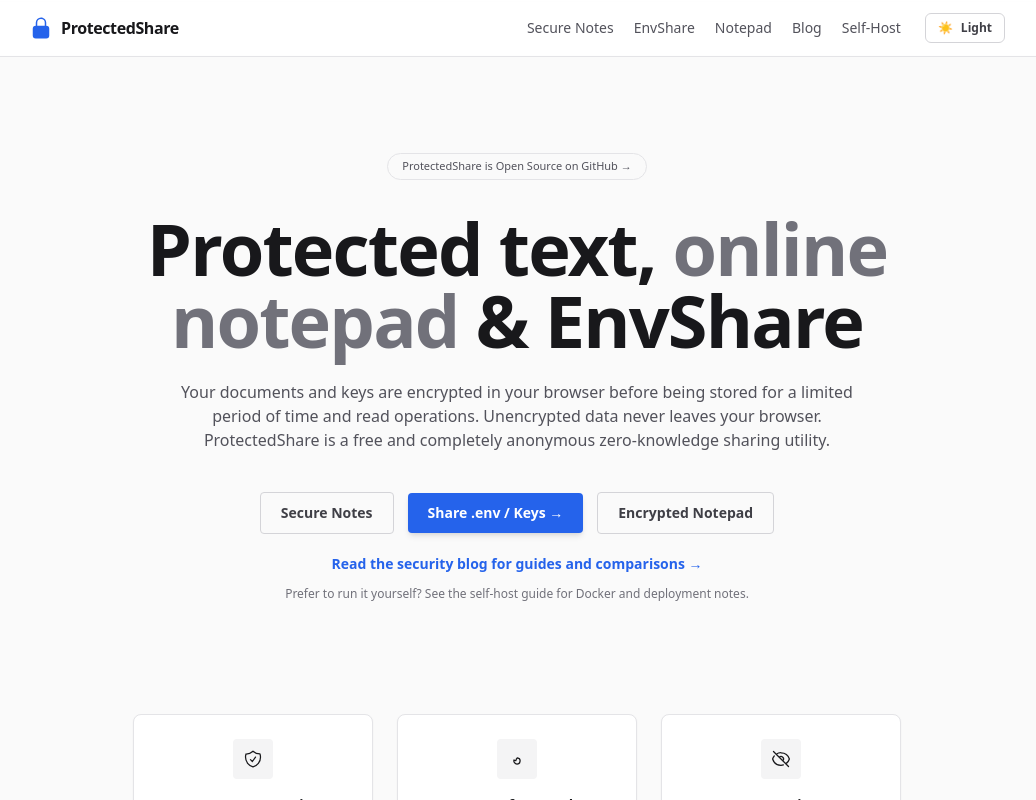
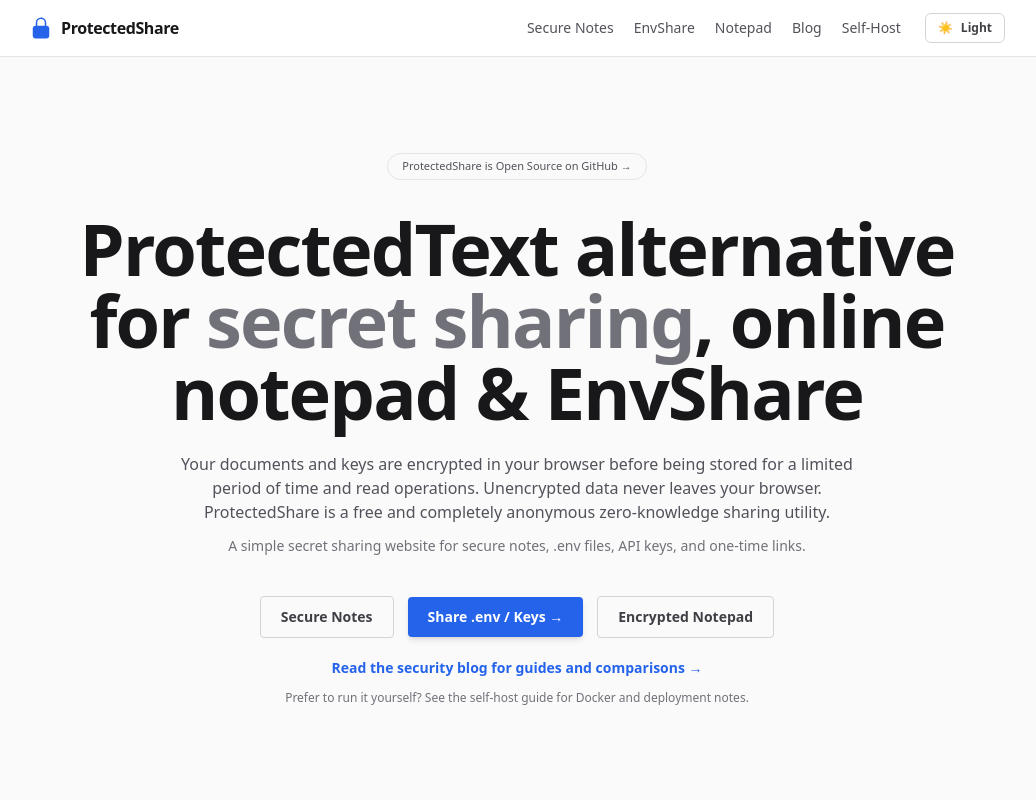
Before and after one commit to KunalSiyag/protectedshare, a Next.js app in the folder apps/web/: page / in a window 1280 px wide. Shown: the top 800 px of the page, without its empty margins (123-1159 px from the left). Built offline with nearby package versions, Linux system fonts and the light colour scheme; no server answers.

Commit message:
Keywords added for SEO

```diff
--- a/apps/web/app/page.tsx
+++ b/apps/web/app/page.tsx
@@ -2,16 +2,16 @@
 import Link from "next/link";
 
 export const metadata: Metadata = {
-  title: "ProtectedText Alternative | Free Online Notepad & EnvShare — No Signup",
+  title: "ProtectedText Alternative | Secret Sharing Website, Online Notepad & EnvShare — No Signup",
   description:
-    "The modern ProtectedText alternative. Free encrypted online notepad, .env file sharing (EnvShare), and self-destructing secret links — all with AES-256 zero-knowledge encryption. No signup, no tracking.",
+    "The modern ProtectedText alternative and secret sharing website. Free encrypted online notepad, .env file sharing (EnvShare), and self-destructing secret links — all with AES-256 zero-knowledge encryption. No signup, no tracking.",
   alternates: {
     canonical: "https://protectedshare.me",
   },
   openGraph: {
-    title: "ProtectedText Alternative | Free Online Notepad & EnvShare",
+    title: "ProtectedText Alternative | Secret Sharing Website, Online Notepad & EnvShare",
     description:
-      "Free encrypted notes, online notepad, and .env sharing with AES-256 encryption. No signup. No tracking. Self-destructing links.",
+      "Free encrypted notes, secret sharing, online notepad, and .env sharing with AES-256 encryption. No signup. No tracking. Self-destructing links.",
     url: "https://protectedshare.me",
   },
 };
@@ -136,12 +136,15 @@
 
         {/* Large Title */}
         <h1 className="text-4xl sm:text-6xl md:text-7xl font-extrabold tracking-tight text-zinc-900 dark:text-white leading-[1.1] max-w-4xl text-center">
-          Protected text, <span className="text-zinc-500 dark:text-zinc-400">online notepad</span> &amp; EnvShare
+          ProtectedText alternative for <span className="text-zinc-500 dark:text-zinc-400">secret sharing</span>, online notepad &amp; EnvShare
         </h1>
 
         {/* Subtitle / Natural Paragraph */}
         <p className="mt-6 text-sm md:text-base text-zinc-600 dark:text-zinc-400 max-w-2xl text-center leading-relaxed">
           Your documents and keys are encrypted in your browser before being stored for a limited period of time and read operations. Unencrypted data never leaves your browser. ProtectedShare is a free and completely anonymous zero-knowledge sharing utility.
+        </p>
+        <p className="mt-3 text-xs md:text-sm text-zinc-500 dark:text-zinc-500 max-w-2xl text-center leading-relaxed">
+          A simple secret sharing website for secure notes, .env files, API keys, and one-time links.
         </p>
 
         {/* CTA Buttons */}
@@ -295,6 +298,10 @@
             answer="Yes. ProtectedShare offers stronger encryption (AES-256-GCM), a modern mobile-friendly interface, self-destructing notes, .env file sharing, and an encrypted notepad — all without accounts."
           />
           <FaqItem
+            question="Is ProtectedShare a secret sharing website?"
+            answer="Yes. ProtectedShare is built for sharing secrets, notes, API keys, and .env files through encrypted links that can expire or self-destruct after a set number of reads."
+          />
+          <FaqItem
             question="How do I share API keys securely?"
             answer="Go to the EnvShare page, paste your API keys or .env file, choose an expiration time and read limit, then click 'Encrypt & Generate Link'. The decryption key stays in the URL hash fragment and is never sent to the server."
           />
```
Also changed, not shown: 1 other file (tests, documents, lock files or other folders).
